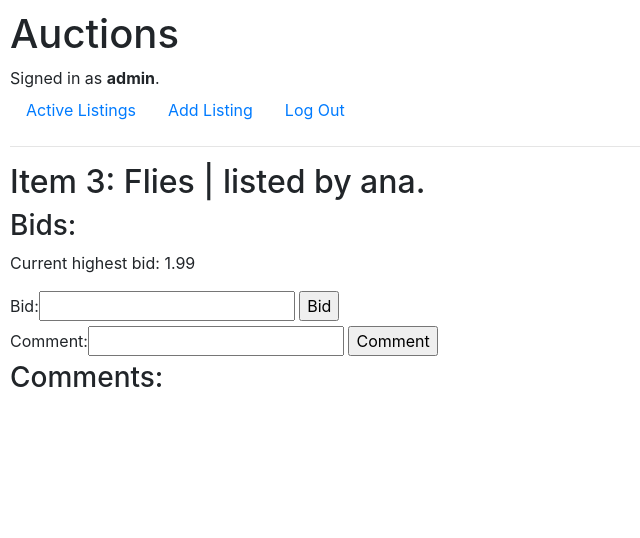
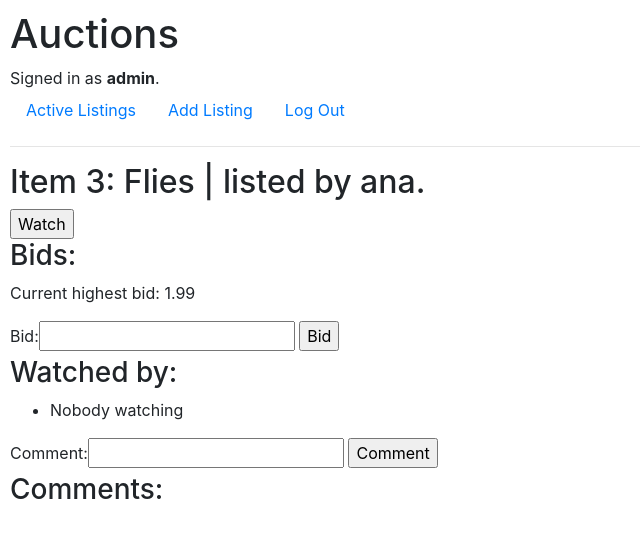
Before and after one commit to Agathasta/Django_commerce, a Django app: page /item/3 in a window 1280 px wide. Shown: the top 538 px of the page, without its empty margins (0-640 px from the left). Run offline with Django 3.2, Linux system fonts and the light colour scheme; a user stored in the database is signed in; data comes from the database, SQL or seed files in the repository; both versions use the stored data as it was after the commit; some libraries are stand-ins or nearby versions.

Commit message:
Add Watchlist

```diff
--- a/auctions/models.py
+++ b/auctions/models.py
@@ -3,13 +3,30 @@ from django.db import models
 
 
 class User(AbstractUser):
-    pass
+    listing = models.ManyToManyField('Listing', blank=True, related_name='watchers')
+
+
+class Bid(models.Model):
+    listing = models.ForeignKey('Listing', on_delete=models.CASCADE, related_name='bids')
+    user = models.ForeignKey(User, on_delete=models.CASCADE, related_name='bids')
+    bid = models.DecimalField(max_digits=7, decimal_places=2)
+
+    def __str__(self):
+        return f"Bid of {self.bid}€ on {self.listing} by {self.user}"
+
 
 class Category(models.Model):
     category = models.CharField(max_length=32)
 
     def __str__(self):
         return self.category
+
+
+class Comment(models.Model):
+    listing = models.ForeignKey('Listing', on_delete=models.CASCADE, related_name='comments')
+    user = models.ForeignKey(User, on_delete=models.CASCADE, related_name='comments')
+    comment = models.TextField()
+
 
 class Listing(models.Model):
     user = models.ForeignKey(User, on_delete=models.CASCADE, related_name='listings')
@@ -29,18 +46,3 @@ class Listing(models.Model):
 
     def __str__(self):
         return f"{self.title}: listed by {self.user}, current price is {self.start_bid}"
-
-
-class Bid(models.Model):
-    listing = models.ForeignKey(Listing, on_delete=models.CASCADE, related_name='bids')
-    user = models.ForeignKey(User, on_delete=models.CASCADE, related_name='bids')
-    bid = models.DecimalField(max_digits=7, decimal_places=2)
-
-    def __str__(self):
-        return f"Bid of {self.bid}€ on {self.listing} by {self.user}"
-
-
-class Comment(models.Model):
-    listing = models.ForeignKey(Listing, on_delete=models.CASCADE, related_name='comments')
-    user = models.ForeignKey(User, on_delete=models.CASCADE, related_name='comments')
-    comment = models.TextField()
--- a/auctions/templates/auctions/item.html
+++ b/auctions/templates/auctions/item.html
@@ -3,14 +3,26 @@
 {% block body %}
 <h2>Item {{ item.id }}: {{ item.title }} | listed by {{ item.user }}.</h2>
 
+<!-- Ability to close the auction -->
 {% block status %}
 {% if item.user == user %}
 	<form method="post">
   		{% csrf_token %}
   		<input type="submit" name="action" value="Close">
 	</form>
+{% else %}
+<!-- Ability to watch the auction -->
+	<form action="{% url 'watch' item.id %}" method="post">
+		{% csrf_token %}
+		{% if watching %}
+		<input type="submit" name="action" value="Unwatch">
+		{% else %}
+		<input type="submit" name="action" value="Watch">
+		{% endif %}
+	</form>
 {% endif %}
 
+<!-- Bids with validation -->
 <h3>Bids:</h3>
 <p>Current highest bid: {{ item.current_price }}
   {% if bid.user == user %} by you. {% endif %}
@@ -29,6 +41,17 @@
   <input type="submit" name="action" value="Bid">
 </form>
 
+<!-- List watchers -->
+<h3>Watched by:</h3>
+<ul>
+	{% for watcher in watchers %}
+		<li>{{ watcher }}</li>
+	{% empty %}
+		<li>Nobody watching</li>
+	{% endfor %}
+</ul>
+
+<!-- Add comment -->
 <form method="post">
 	{% csrf_token %}
 	{{ form_comment }}
@@ -37,16 +60,13 @@
 
 {% endblock %}
 
+<!-- Display comments -->
 <h3>Comments:</h3>
 <ul>
   {% for comment in comments %}
   <li>
     {{ comment.comment }} posted by
-    {% if comment.user == user %}
-    you
-    {% else %}
-    {{ comment.user }}
-    {% endif %}.
+    {% if comment.user == user %}you{% else %}{{ comment.user }}{% endif %}.
   </li>
   {% endfor %}
 </ul>
--- a/auctions/urls.py
+++ b/auctions/urls.py
@@ -8,5 +8,6 @@ urlpatterns = [
     path("logout", views.logout_view, name="logout"),
     path("register", views.register, name="register"),
     path('add', views.add, name='add'),
-    path('item/<int:item_id>', views.item, name='item')
+    path('item/<int:item_id>', views.item, name='item'),
+    path('<int:item_id>/watch', views.watch, name='watch')
 ]
--- a/auctions/views.py
+++ b/auctions/views.py
@@ -46,6 +46,11 @@ def item(request, item_id):
     item = Listing.objects.get(pk=item_id)
     bid = Bid.objects.filter(listing=item_id).order_by('-bid').first()
     comments = Comment.objects.filter(listing=item_id)
+    watchers = item.watchers.all()
+    if item.watchers.filter(username=request.user):
+        watching = True
+    else:
+        watching = False
 
     if request.method == 'POST':
         # For bids sent
@@ -84,6 +89,7 @@ def item(request, item_id):
                 new_comment.user = request.user
                 new_comment.save()
 
+
         # For closed listing
         elif request.POST['action'] == 'Close':
             item.closed = True
@@ -102,11 +108,27 @@ def item(request, item_id):
         else:
             return render(request, 'auctions/item.html', {
                 'item': item,
+                'watchers': watchers,
+                'watching': watching,
                 'bid': bid,
                 'comments': comments,
                 'form_bid': NewBid(),
                 'form_comment': NewComment()
             })
+
+@login_required(login_url='/login')
+def watch(request, item_id):
+
+    if request.method == 'POST':
+        item = Listing.objects.get(pk=item_id)
+        user = request.user
+
+        if request.POST['action'] == 'Watch':
+            user.listing.add(item)
+        elif request.POST['action'] == 'Unwatch':
+            user.listing.remove(item)
+
+        return HttpResponseRedirect(reverse('item', args=(item_id,)))
 
 
 def login_view(request):
```
Also changed, not shown: auctions/migrations/0008_user_listing.py (added), db.sqlite3. Lines whose indentation alone changed are shown as unchanged.
